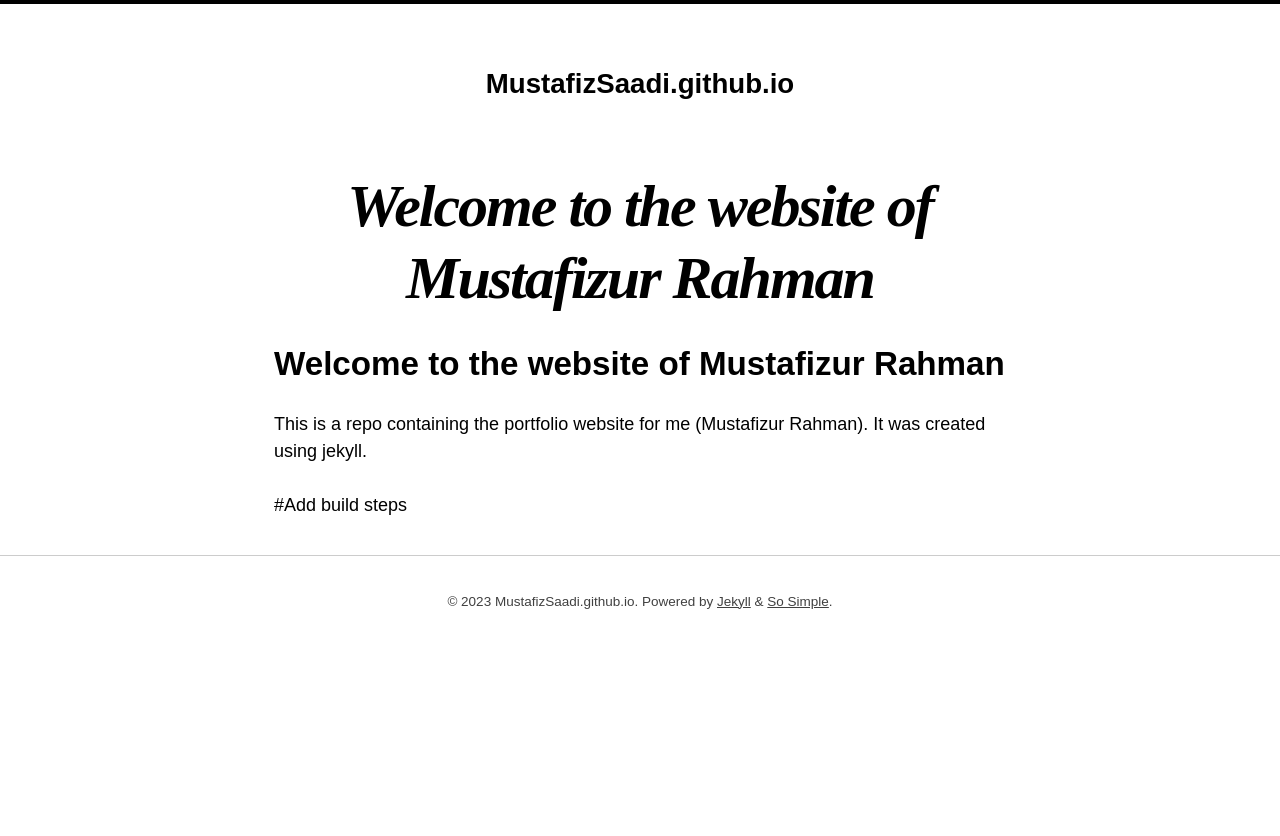
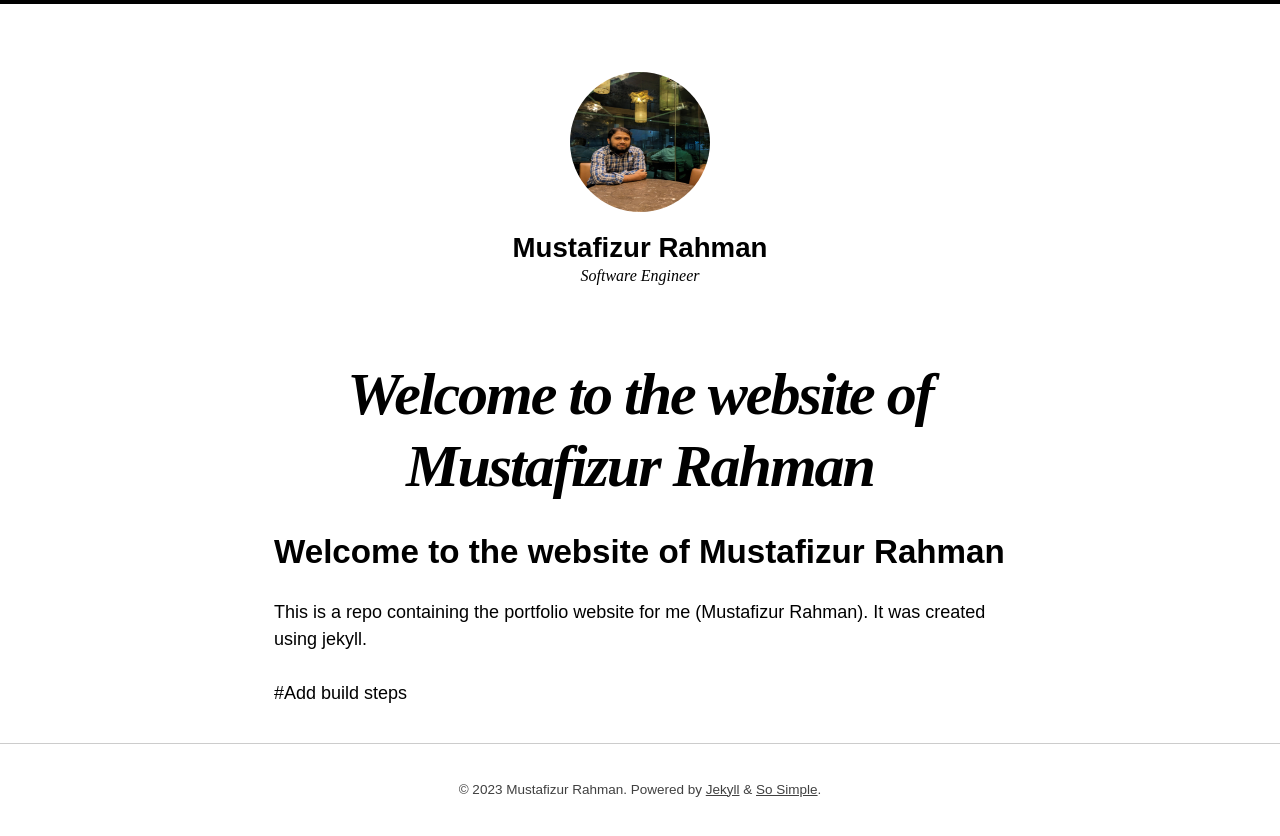
Before and after one commit to MustafizSaadi/MustafizSaadi.github.io, a Jekyll site: the page built from README.md, in a window 1280 px wide. Shown: the top 836 px of the page. Built offline with Jekyll 4.4.1, drawn with Linux system fonts in a browser that asks for light colours; nearby versions of some CDN libraries; our own code applies the rules of GitHub Pages for plain Markdown files.

Commit message:
Add image for home page

```diff
--- a/_config.yml
+++ b/_config.yml
@@ -14,5 +14,13 @@
 # You can create any custom variable you would like, and they will be accessible
 # in the templates via {{ site.myvariable }}.
 
+title: Mustafizur Rahman
+email: mustafizz996@gmail.com
+description: >- # this means to ignore newlines until "baseurl:"
+  Software Engineer
+baseurl: "" # the subpath of your site, e.g. /blog
+url: "" # the base hostname & protocol for your site, e.g. http://example.com
+logo: /assets/images/Mustafizur.jpg
+
 # Build settings
 remote_theme: mmistakes/so-simple-theme@3.2.0
```
Also changed, not shown: assets/images/Mustafizur.jpg (added).
